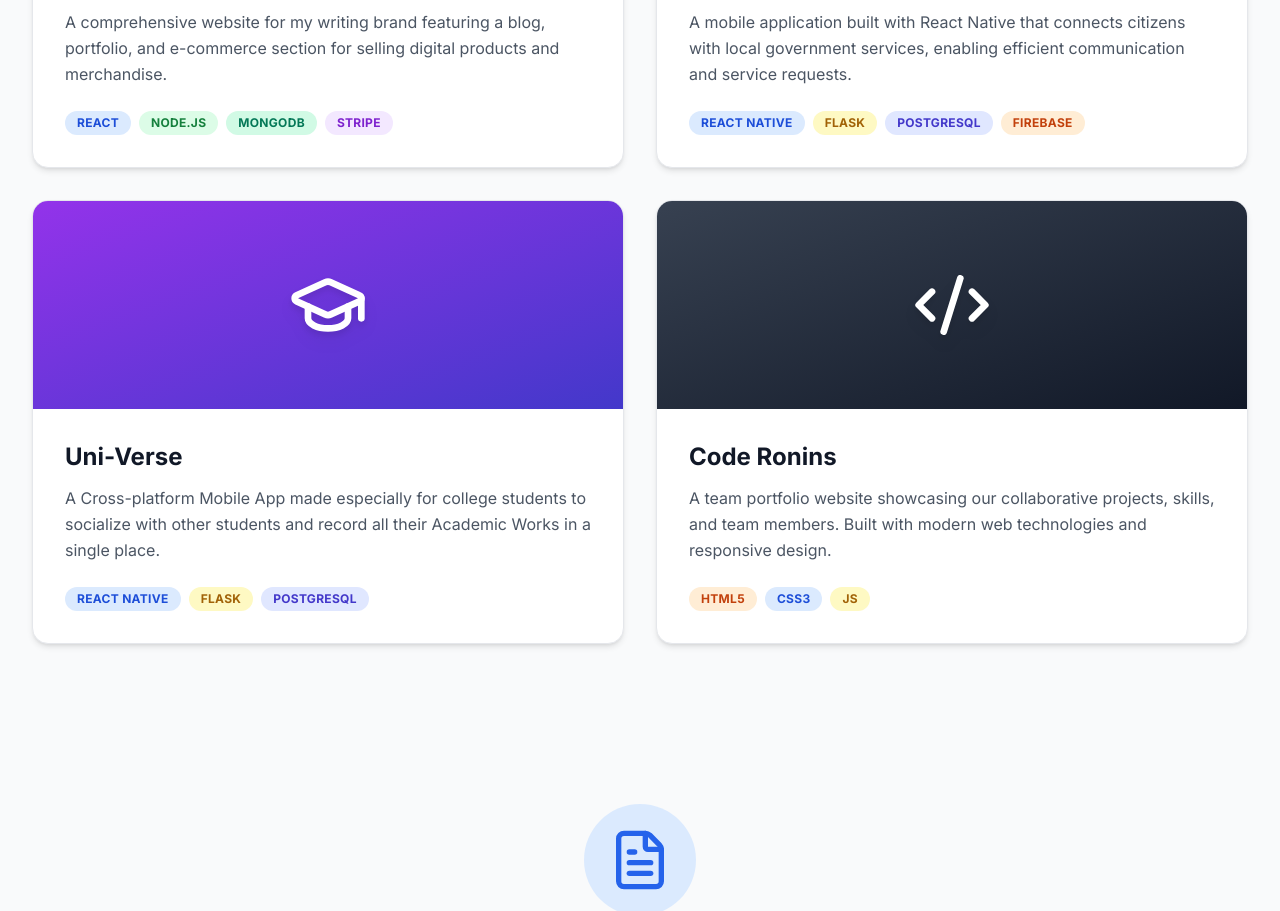
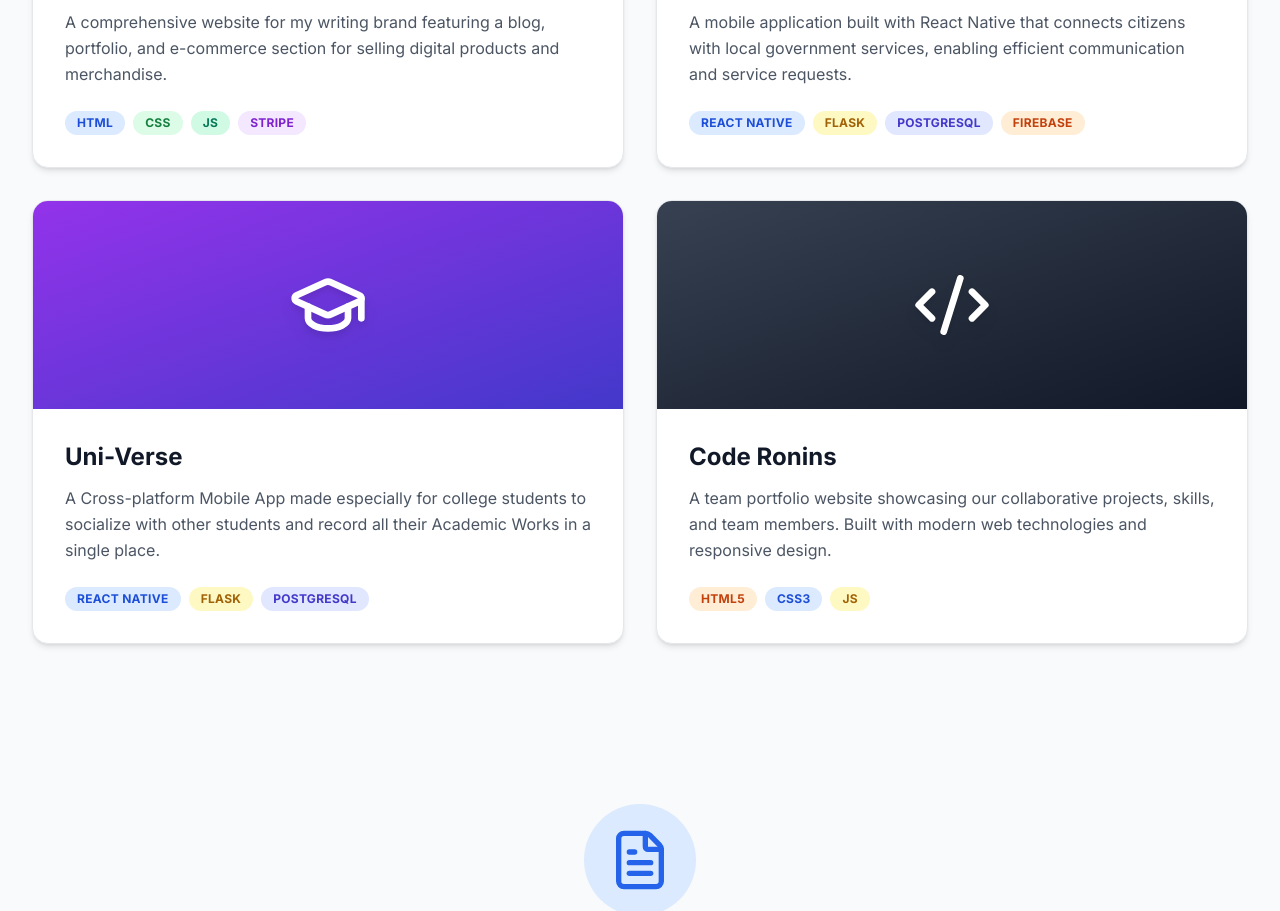
Before and after one commit to Ellen-Iconoclust/ellen.dev, a plain HTML site: page index.html in a window 1280 px wide. Shown: the part 2630-3541 px from the top of the page. Drawn offline with nearby package versions, Linux system fonts and the light colour scheme.

Commit message:
Update index.html

```diff
--- a/index.html
+++ b/index.html
@@ -457,9 +457,9 @@
                             A comprehensive website for my writing brand featuring a blog, portfolio, and e-commerce section for selling digital products and merchandise.
                         </p>
                         <div class="flex flex-wrap gap-2 mt-auto">
-                            <span class="px-3 py-1 bg-blue-100 dark:bg-blue-900/50 text-blue-700 dark:text-blue-200 rounded-full text-xs font-bold uppercase tracking-wide">React</span>
-                            <span class="px-3 py-1 bg-green-100 dark:bg-green-900/50 text-green-700 dark:text-green-200 rounded-full text-xs font-bold uppercase tracking-wide">Node.js</span>
-                            <span class="px-3 py-1 bg-emerald-100 dark:bg-emerald-900/50 text-emerald-700 dark:text-emerald-200 rounded-full text-xs font-bold uppercase tracking-wide">MongoDB</span>
+                            <span class="px-3 py-1 bg-blue-100 dark:bg-blue-900/50 text-blue-700 dark:text-blue-200 rounded-full text-xs font-bold uppercase tracking-wide">HTML</span>
+                            <span class="px-3 py-1 bg-green-100 dark:bg-green-900/50 text-green-700 dark:text-green-200 rounded-full text-xs font-bold uppercase tracking-wide">CSS</span>
+                            <span class="px-3 py-1 bg-emerald-100 dark:bg-emerald-900/50 text-emerald-700 dark:text-emerald-200 rounded-full text-xs font-bold uppercase tracking-wide">JS</span>
                             <span class="px-3 py-1 bg-purple-100 dark:bg-purple-900/50 text-purple-700 dark:text-purple-200 rounded-full text-xs font-bold uppercase tracking-wide">Stripe</span>
                         </div>
                     </div>
```
